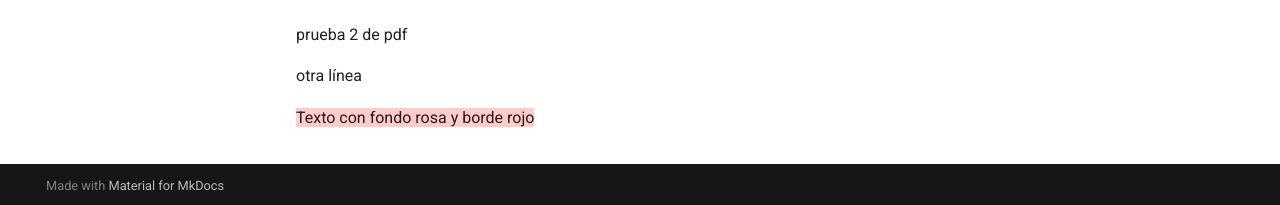
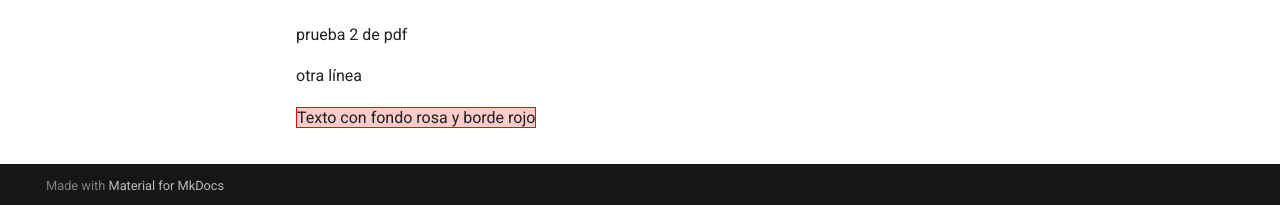
Before and after one commit to bpaterna/pruebas, an MkDocs documentation site: the page built from docs/unidad1.md, in a window 1280 px wide. Shown: the part 692-897 px from the top of the page. Built offline with MkDocs 1.6.1 and Material for MkDocs 9.7.7, drawn with Linux system fonts in a browser that asks for light colours.

Commit message:
Update unidad1.md

```diff
--- a/docs/unidad1.md
+++ b/docs/unidad1.md
@@ -26,4 +26,4 @@ prueba 2 de pdf
 otra línea
 
 
-<span style="border 1px solid #f00; background-color:#fcc;">Texto con fondo rosa y borde rojo</span>
+<span style="border:1px solid #f00; background-color:#fcc;">Texto con fondo rosa y borde rojo</span>
```
